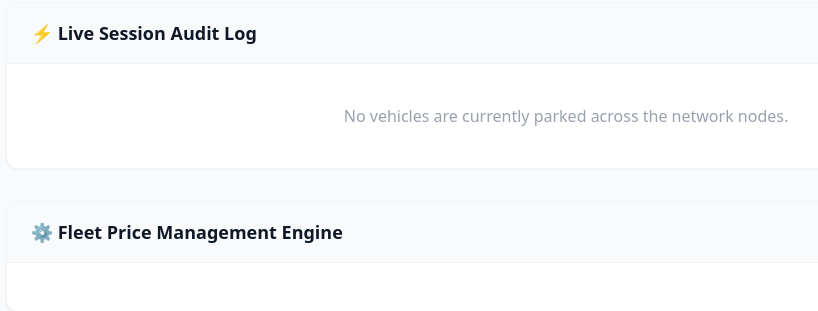
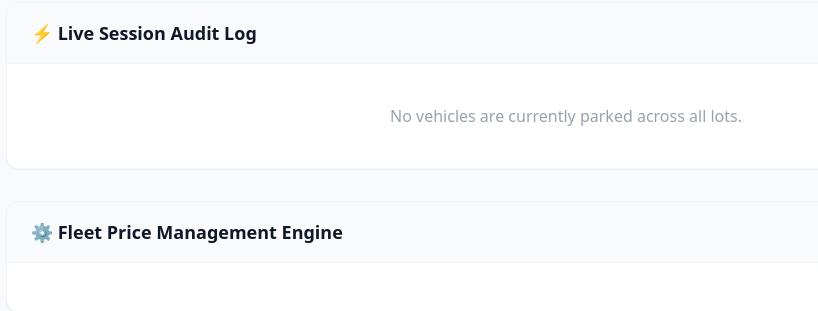
Before and after one commit to vitpiavv/parksmart, a Python web app: template app/templates/admin_dashboard.html in a window 1280 px wide. Shown: the part 364-675 px from the top of the page, without its empty margins (74-892 px from the left). Run offline with Jinja, Linux system fonts and the light colour scheme; the template is opened without the code that fills it, so the values that code supplies are empty.

Commit message:
polishing

```diff
--- a/app/templates/admin_dashboard.html
+++ b/app/templates/admin_dashboard.html
@@ -87,7 +87,7 @@
                 </tbody>
             </table>
             {% else %}
-            <p class="text-gray-400 text-center py-4">No vehicles are currently parked across the network nodes.</p>
+            <p class="text-gray-400 text-center py-4">No vehicles are currently parked across all lots.</p>
             {% endif %}
         </div>
     </div>
```
Also changed, not shown: .github/workflows/deploy.yml, README.md (added).
